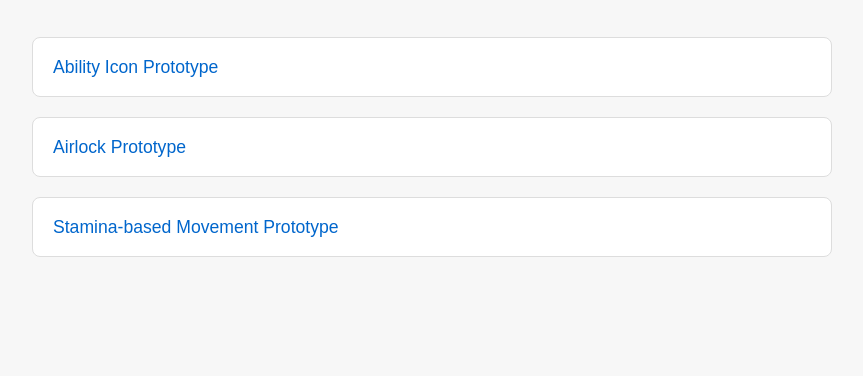
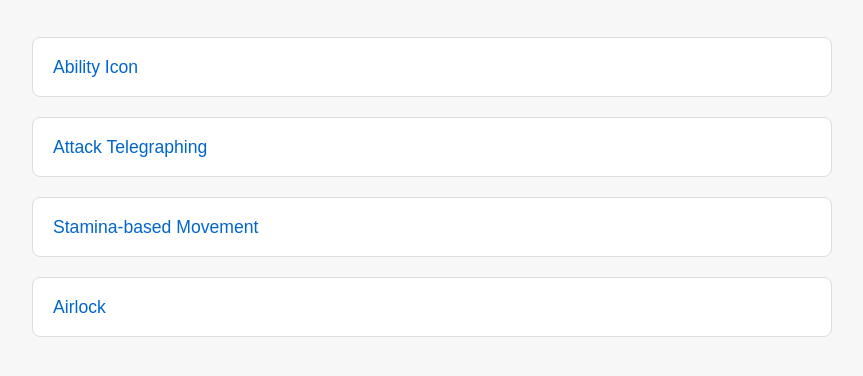
Before and after one commit to lbinderup/html-js-mockups, a plain HTML site: page index.html in a window 1280 px wide. Shown: the part 116-492 px from the top of the page, without its empty margins (208-1071 px from the left). Drawn offline with Linux system fonts and the light colour scheme.

Commit message:
Update index.html

```diff
--- a/index.html
+++ b/index.html
@@ -43,9 +43,10 @@
 <body>
 <h1>Interactive Mockups</h1>
 <ul>
-    <li><a href="prototype_abilityicon.html">Ability Icon Prototype</a></li>
-    <li><a href="prototype_airlock.html">Airlock Prototype</a></li>
-    <li><a href="prototype_stamina.html">Stamina-based Movement Prototype</a></li>
+    <li><a href="prototype_abilityicon.html">Ability Icon</a></li>
+    <li><a href="prototype_telegraphs.html">Attack Telegraphing</a></li>
+    <li><a href="prototype_stamina.html">Stamina-based Movement</a></li>
+    <li><a href="prototype_airlock.html">Airlock</a></li>
 </ul>
 </body>
 </html>
```
